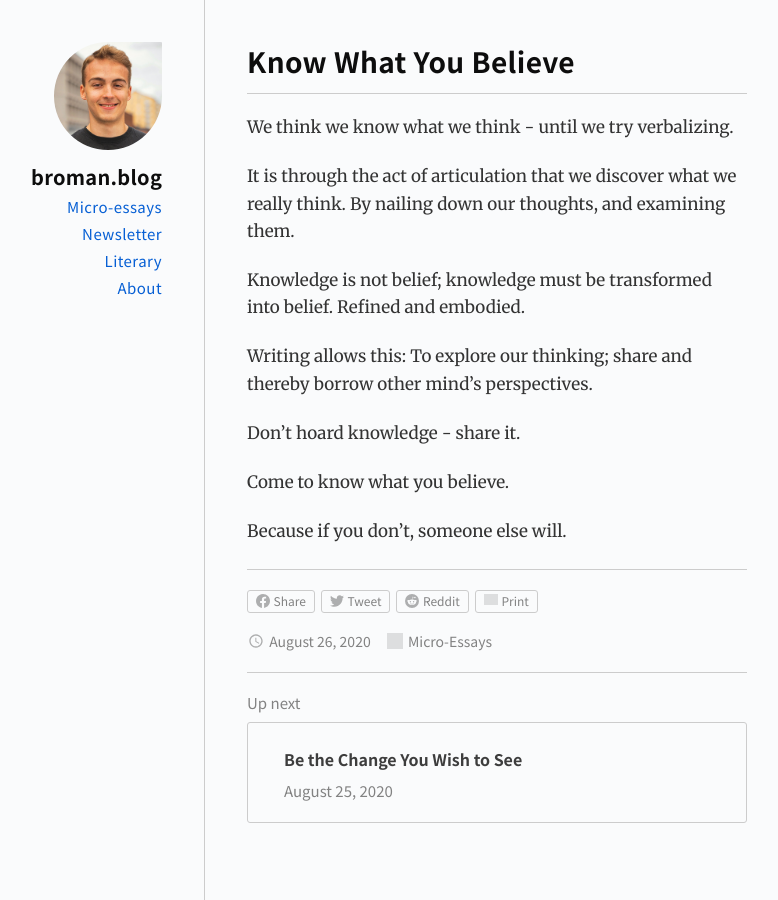
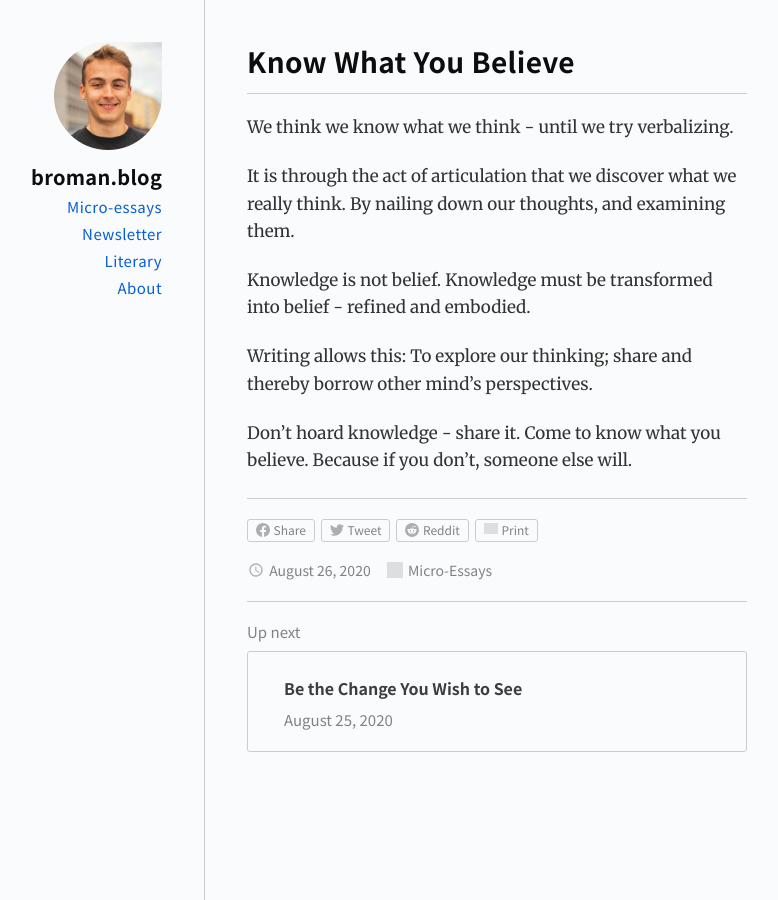
Before and after one commit to gdbroman/broman.blog, a Jekyll site: the page built from _posts/2020/2020-08-26-know-what-you-believe.md, in a window 1280 px wide. Shown: the whole page, without its empty margins (251-1029 px from the left). Built offline with Jekyll 4.4.1, drawn with Linux system fonts in a browser that asks for light colours; grey boxes are pictures that could not be loaded.

Commit message:
revision

```diff
--- a/_posts/2020/2020-08-26-know-what-you-believe.md
+++ b/_posts/2020/2020-08-26-know-what-you-believe.md
@@ -7,12 +7,8 @@ We think we know what we think - until we try verbalizing.
 
 It is through the act of articulation that we discover what we really think. By nailing down our thoughts, and examining them.
 
-Knowledge is not belief; knowledge must be transformed into belief. Refined and embodied.
+Knowledge is not belief. Knowledge must be transformed into belief - refined and embodied.
 
 Writing allows this: To explore our thinking; share and thereby borrow other mind's perspectives.
 
-**Don't hoard knowledge - share it.**
-
-Come to know what you believe.
-
-Because if you don't, someone else will.
+Don't hoard knowledge - share it. Come to know what you believe. Because if you don't, someone else will.
```
